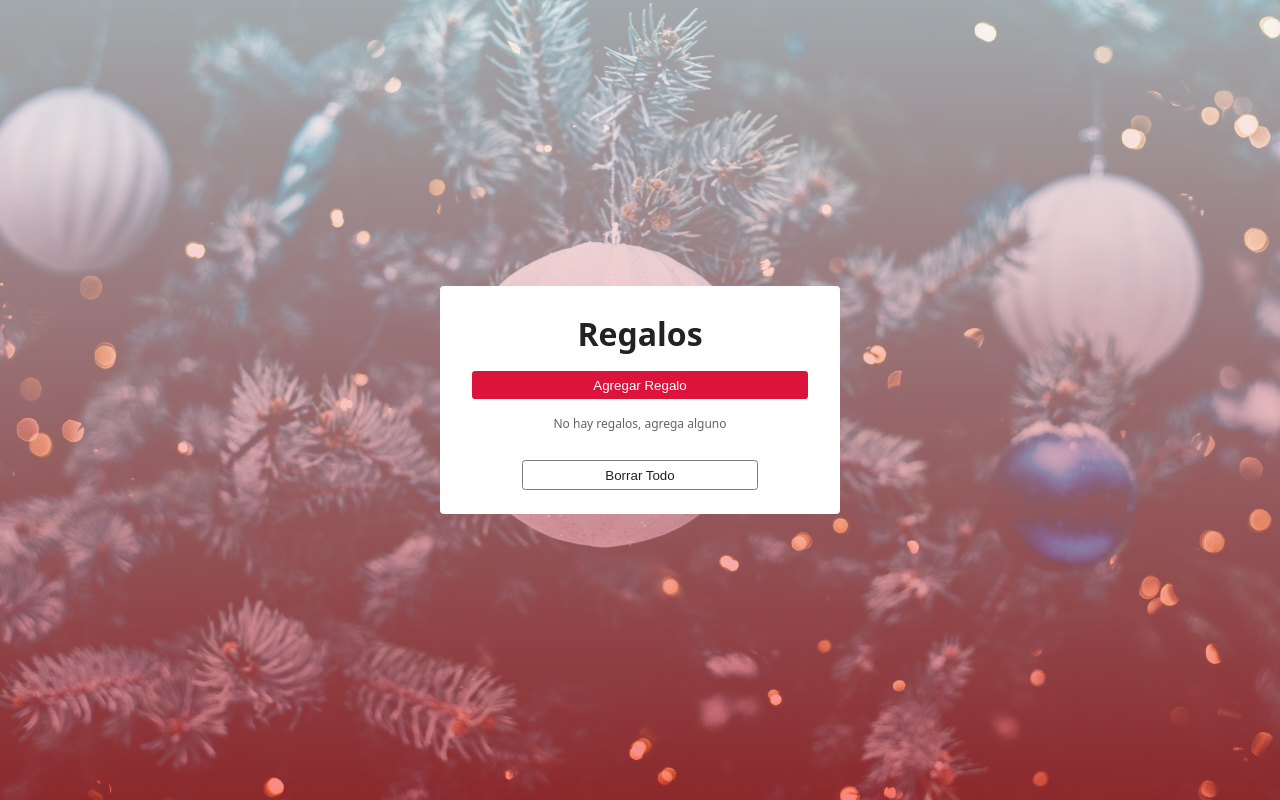
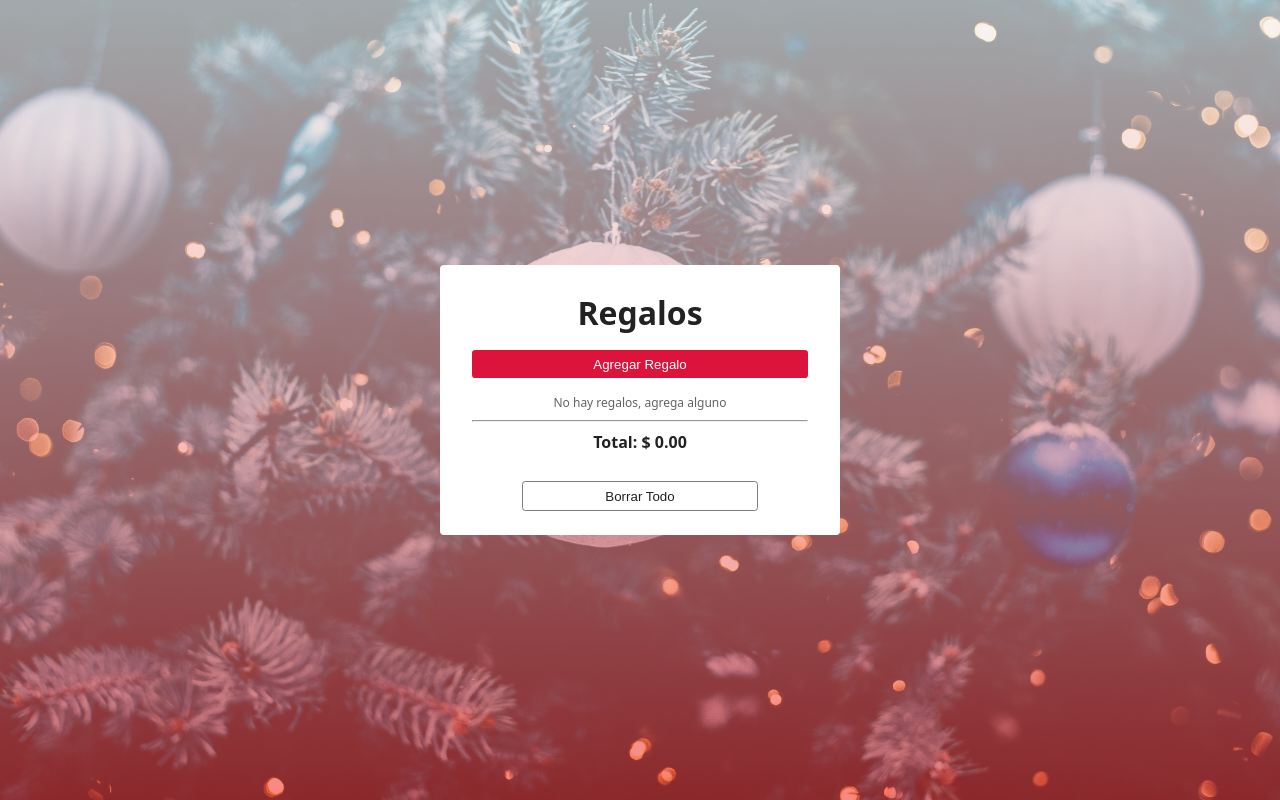
Before and after one commit to francisco-solis99/adviency, a React (Vite) app: page / in a window 1280 px wide. Built offline with nearby package versions, Linux system fonts and the light colour scheme.

Commit message:
style: :lipstick: #day18 line and total to pay in lisft of gifts

```diff
--- a/src/components/ListGifts/List-Gifs.css
+++ b/src/components/ListGifts/List-Gifs.css
@@ -11,6 +11,10 @@
     font-size: .75rem;
     opacity: 70%;
   }
+}
+
+.gifts__line {
+  margin: .5em 0;
 }
 
 
--- a/src/components/ListGifts/ListGifts.jsx
+++ b/src/components/ListGifts/ListGifts.jsx
@@ -8,8 +8,10 @@ export function ListGifs({gifts, deleteGiftById, editGift}) {
   const handleClickDeleteGift = (id) => deleteGiftById(id)
   const handleClickEditGift = (gift) => editGift(gift)
   const isEmpty = gifts.length === 0;
+  const totalToPay = gifts.reduce((acum, gift) => acum + Number(gift.price), 0)
 
   return (
+    <>
       <ul className='gifts__list'>
               {
                 isEmpty
@@ -59,5 +61,12 @@ export function ListGifs({gifts, deleteGiftById, editGift}) {
                     ))
               }
       </ul>
+      <hr className='gifts__line' />
+      <p className='gifts__total'>
+        <strong>
+          Total: $ {totalToPay.toFixed(2)}
+        </strong>
+      </p>
+    </>
   )
 }
```
Lines whose indentation alone changed are shown as unchanged.
